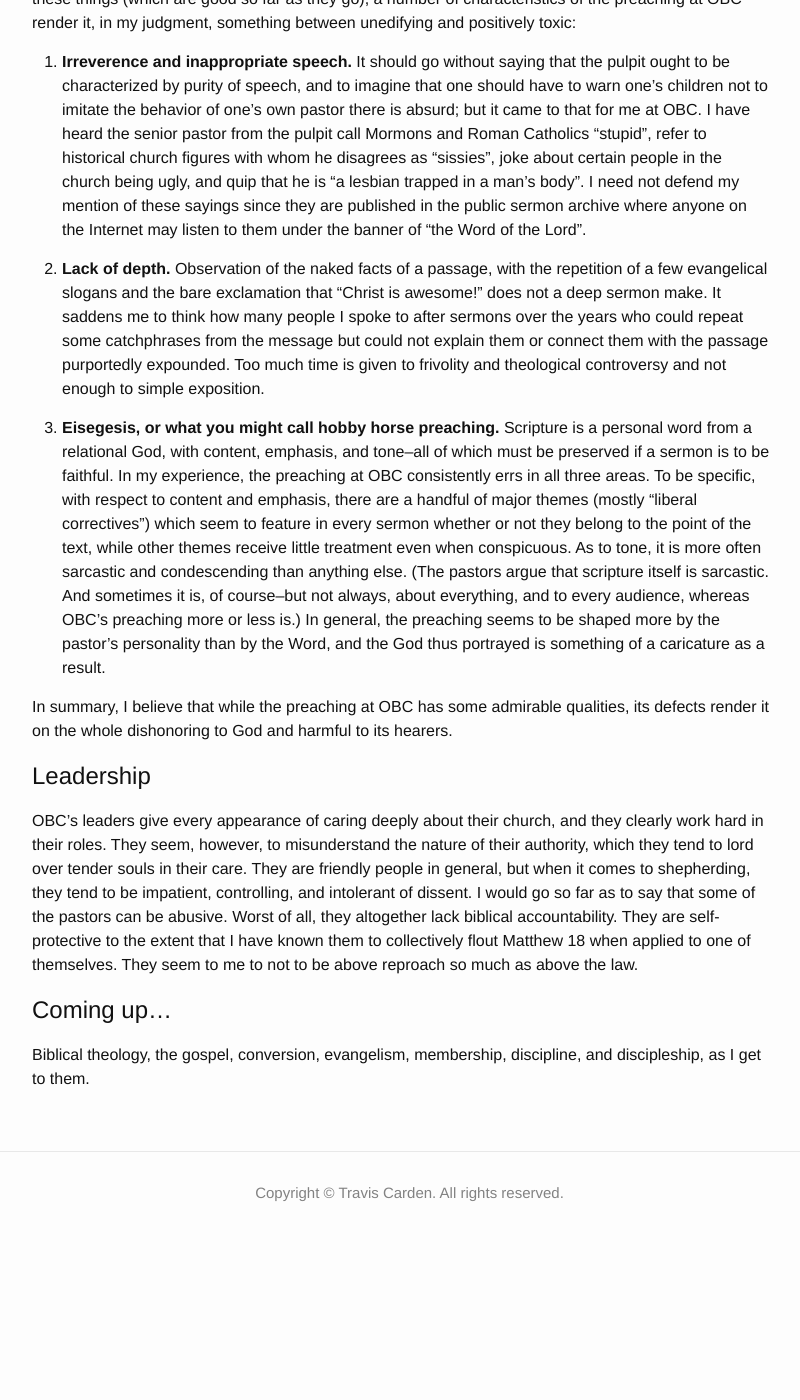
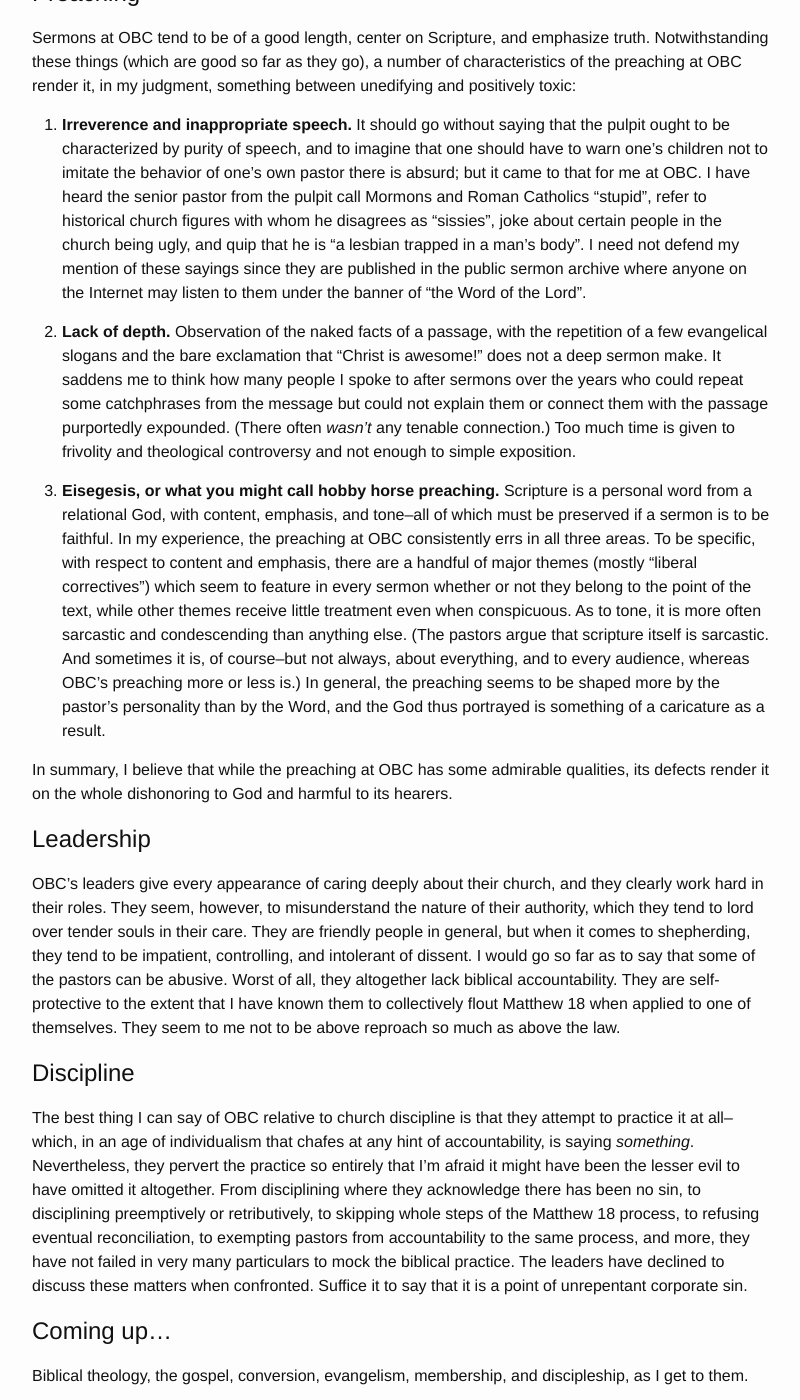
Before and after one commit to TravisCarden/traviscarden.github.io, a Jekyll site: the page built from review-of-omaha-bible-church.md, in a window 1280 px wide and 1400 px high, scrolled down 387 px. Shown: the whole window, without its empty margins (238-1038 px from the left). Built offline with Jekyll 4.4.1, drawn with Linux system fonts in a browser that asks for light colours; before the commit the page ends 1637 px from its top, so only the background shows below that; some of the changed text lies outside the part shown.

Commit message:
Added section on Discipline to Review of Omaha Bible Church.

```diff
--- a/review-of-omaha-bible-church.md
+++ b/review-of-omaha-bible-church.md
@@ -4,7 +4,9 @@ title: Review of Omaha Bible Church
 date: 2016-06-12 22:26:00 -0600
 ---
 
-Omaha Bible Church (OBC), in Omaha, Nebraska, is an independent Bible church with roots in religious fundamentalism and present legalistic tendencies. It is generally within the pale of Protestant orthodoxy, but it has a problem with an angry spirit and abusive behaviors. The following review is based on about eight years of personal experience (ending in 2015) and organized around the [9 Marks of a Healthy Church](https://9marks.org/about/).
+Omaha Bible Church (OBC), in Omaha, Nebraska, is an independent Bible church with roots in religious fundamentalism and with strong legalistic tendencies. It is generally within the pale of Protestant orthodoxy, but it has a problem with an angry spirit and abusive leaders. The following review is based on about eight years of personal experience (ending in 2015) and organized around the [9 Marks of a Healthy Church](https://9marks.org/about/).
+
+**Note:** As this is a critical review, I wish to clarify up-front that it refers to OBC _as a ministry_ and is not directed at any of the fine people who attend there.
 
 # Preaching
 
@@ -12,7 +14,7 @@ Sermons at OBC tend to be of a good length, center on Scripture, and emphasize t
 
 1. **Irreverence and inappropriate speech.** It should go without saying that the pulpit ought to be characterized by purity of speech, and to imagine that one should have to warn one's children not to imitate the behavior of one's own pastor there is absurd; but it came to that for me at OBC. I have heard the senior pastor from the pulpit call Mormons and Roman Catholics "stupid", refer to historical church figures with whom he disagrees as "sissies", joke about certain people in the church being ugly, and quip that he is "a lesbian trapped in a man's body". I need not defend my mention of these sayings since they are published in the public sermon archive where anyone on the Internet may listen to them under the banner of "the Word of the Lord".
 
-1. **Lack of depth.** Observation of the naked facts of a passage, with the repetition of a few evangelical slogans and the bare exclamation that "Christ is awesome!" does not a deep sermon make. It saddens me to think how many people I spoke to after sermons over the years who could repeat some catchphrases from the message but could not explain them or connect them with the passage purportedly expounded. Too much time is given to frivolity and theological controversy and not enough to simple exposition.
+1. **Lack of depth.** Observation of the naked facts of a passage, with the repetition of a few evangelical slogans and the bare exclamation that "Christ is awesome!" does not a deep sermon make. It saddens me to think how many people I spoke to after sermons over the years who could repeat some catchphrases from the message but could not explain them or connect them with the passage purportedly expounded. (There often _wasn't_ any tenable connection.) Too much time is given to frivolity and theological controversy and not enough to simple exposition.
 
 1. **Eisegesis, or what you might call hobby horse preaching.** Scripture is a personal word from a relational God, with content, emphasis, and tone--all of which must be preserved if a sermon is to be faithful. In my experience, the preaching at OBC consistently errs in all three areas. To be specific, with respect to content and emphasis, there are a handful of major themes (mostly "liberal correctives") which seem to feature in every sermon whether or not they belong to the point of the text, while other themes receive little treatment even when conspicuous. As to tone, it is more often sarcastic and condescending than anything else. (The pastors argue that scripture itself is sarcastic. And sometimes it is, of course--but not always, about everything, and to every audience, whereas OBC's preaching more or less is.) In general, the preaching seems to be shaped more by the pastor's personality than by the Word, and the God thus portrayed is something of a caricature as a result.
 
@@ -20,8 +22,12 @@ In summary, I believe that while the preaching at OBC has some admirable qualiti
 
 # Leadership
 
-OBC's leaders give every appearance of caring deeply about their church, and they clearly work hard in their roles. They seem, however, to misunderstand the nature of their authority, which they tend to lord over tender souls in their care. They are friendly people in general, but when it comes to shepherding, they tend to be impatient, controlling, and intolerant of dissent. I would go so far as to say that some of the pastors can be abusive. Worst of all, they altogether lack biblical accountability. They are self-protective to the extent that I have known them to collectively flout Matthew 18 when applied to one of themselves. They seem to me to not to be above reproach so much as above the law.
+OBC's leaders give every appearance of caring deeply about their church, and they clearly work hard in their roles. They seem, however, to misunderstand the nature of their authority, which they tend to lord over tender souls in their care. They are friendly people in general, but when it comes to shepherding, they tend to be impatient, controlling, and intolerant of dissent. I would go so far as to say that some of the pastors can be abusive. Worst of all, they altogether lack biblical accountability. They are self-protective to the extent that I have known them to collectively flout Matthew 18 when applied to one of themselves. They seem to me not to be above reproach so much as above the law.
+
+# Discipline
+
+The best thing I can say of OBC relative to church discipline is that they attempt to practice it at all--which, in an age of individualism that chafes at any hint of accountability, is saying _something_. Nevertheless, they pervert the practice so entirely that I'm afraid it might have been the lesser evil to have omitted it altogether. From disciplining where they acknowledge there has been no sin, to disciplining preemptively or retributively, to skipping whole steps of the Matthew 18 process, to refusing eventual reconciliation, to exempting pastors from accountability to the same process, and more, they have not failed in very many particulars to mock the biblical practice. The leaders have declined to discuss these matters when confronted. Suffice it to say that it is a point of unrepentant corporate sin.
 
 # Coming up…
 
-Biblical theology, the gospel, conversion, evangelism, membership, discipline, and discipleship, as I get to them.
+Biblical theology, the gospel, conversion, evangelism, membership, and discipleship, as I get to them.
```
